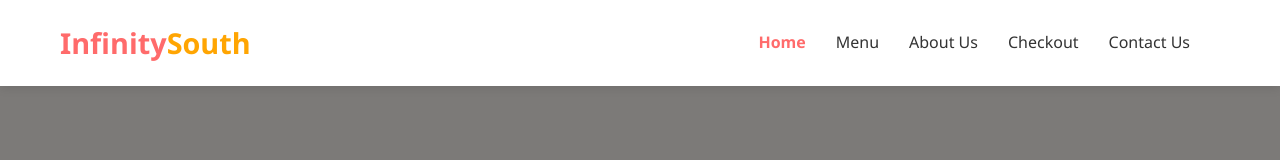
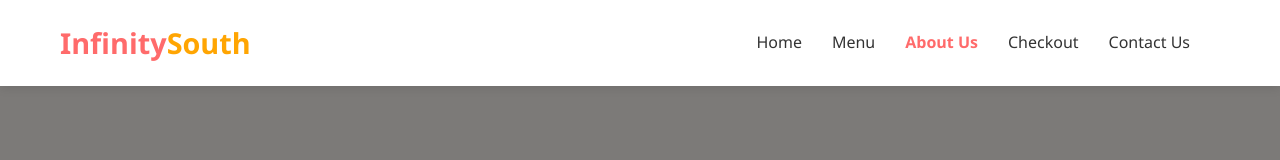
Before and after one commit to AbhiGamerCoder/south-infinity, a plain HTML site: page dosa-company-about-us.html in a window 1280 px wide. Shown: the top 160 px of the page. Drawn offline with Linux system fonts and the light colour scheme.

Commit message:
Update dosa-company-about-us.html
fixed the navbar

```diff
--- a/dosa-company-about-us.html
+++ b/dosa-company-about-us.html
@@ -409,9 +409,9 @@
                 <a href="index.html" class="logo">Infinity<span>South</span></a>
                 <div class="mobile-toggle" id="mobileToggle">☰</div>
                 <ul class="nav-links" id="navLinks">
-                    <li><a href="index.html" class="active">Home</a></li>
+                    <li><a href="index.html">Home</a></li>
                     <li><a href="dosa-menu-page.html">Menu</a></li>
-                    <li><a href="dosa-company-about-us.html">About Us</a></li>
+                    <li><a href="dosa-company-about-us.html"class="active">About Us</a></li>
                     <li><a href="checkout-page.html">Checkout</a></li>
                     <li><a href="dosa-company-contact-us.html">Contact Us</a></li>
                     <li>
```
